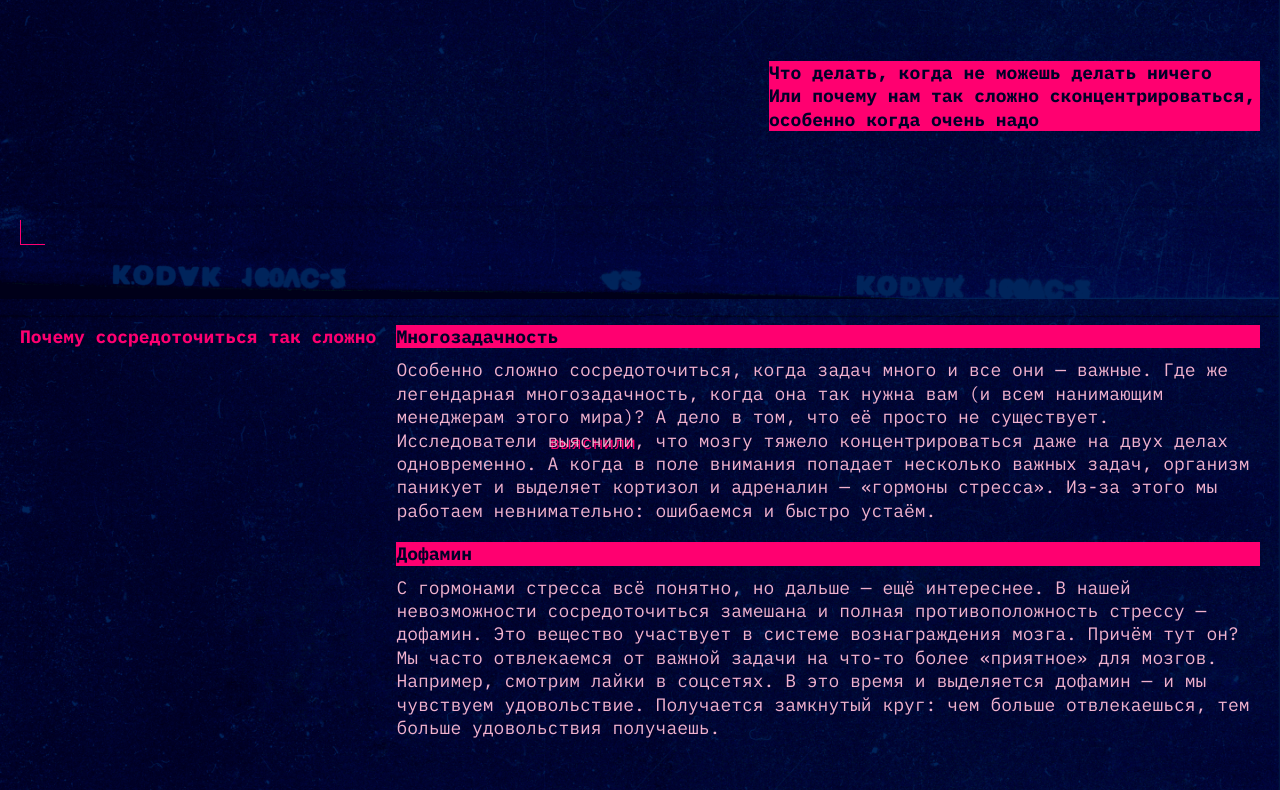
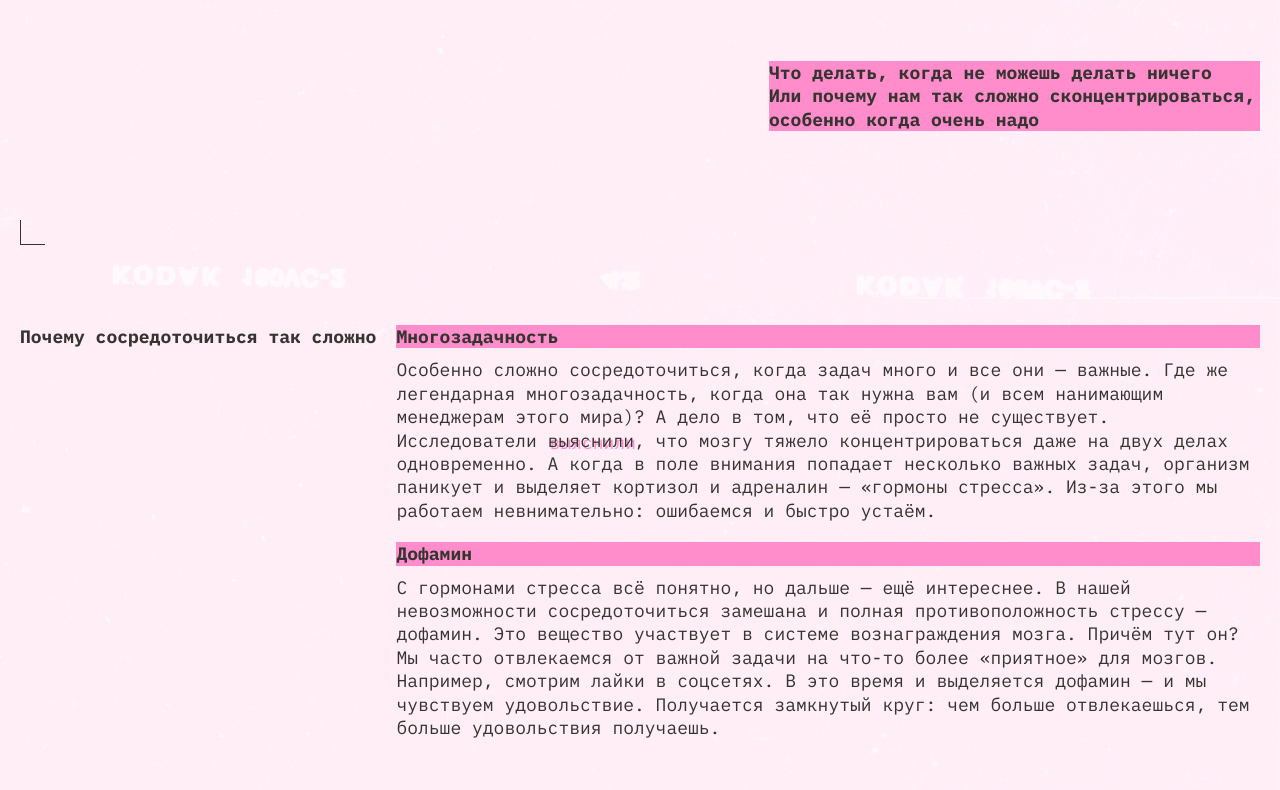
Before and after one commit to qustt/slozhno-sosredotochitsya, a plain HTML site: page index.html in a window 1280 px wide. Shown: the part 501-1291 px from the top of the page. Drawn offline with Linux system fonts and the light colour scheme.

Commit message:
1-st review

```diff
--- a/styles/dark.css
+++ b/styles/dark.css
@@ -4,9 +4,50 @@
   переключая тему
 */
 
+:root.theme_dark {
+  --accent-color: #ff0070;
+  --main-color: #000028;
+  /* Header */
+  --header-title-color: #db00ff;
+  --header-title-shadow: 4px 4px 0px #ff0070;
+  --corner-color: #ff0070;
+  --header-description-color: #000028;
+  --background-image: url(../images/cover-image-dark.png);
+  /* Кнопки header*/
+  --button-color: #ff0070;
+  --button-hover-color: rgba(255, 0, 112, 0.4);
+  /* Секция с текстом */
+  --section-title-color: #ff0070;
+  --section-link-shadow: 2px 2px 0px #ff0070;
+  --title-decor-color: #000028;
+  --card-description-color: #f1b2ce;
+  /* Шрифт */
+  --main-font: "IBM Plex Mono";
+  --main-font-size: 18px;
+}
+
 .page.theme_dark {
   /* сохраните этот селектор в приведённом виде.
     Так стили написанные ниже будут иметь больший вес,
     чем стили в медиазапросе предпочтений пользователя
   */
+  --accent-color: #ff0070;
+  --main-color: #000028;
+  /* Header */
+  --header-title-color: #db00ff;
+  --header-title-shadow: 4px 4px 0px #ff0070;
+  --corner-color: #ff0070;
+  --header-description-color: #000028;
+  --background-image: url(../images/cover-image-dark.png);
+  /* Кнопки header*/
+  --button-color: #ff0070;
+  --button-hover-color: rgba(255, 0, 112, 0.4);
+  /* Секция с текстом */
+  --section-title-color: #ff0070;
+  --section-link-shadow: 2px 2px 0px #ff0070;
+  --title-decor-color: #000028;
+  --card-description-color: #f1b2ce;
+  /* Шрифт */
+  --main-font: "IBM Plex Mono";
+  --main-font-size: 18px;
 }
--- a/styles/light.css
+++ b/styles/light.css
@@ -4,10 +4,85 @@
   переключая тему
 */
 
+:root.theme_light {
+  /* Переменные светлой темы */
+  --accent-color: #ff8dcb;
+  --main-color: #ffc2e6;
+  /* Header */
+  --header-title-color: #ffc2e6;
+  --header-title-shadow: 4px 4px 0px #ff0070;
+  --corner-color: #353430;
+  --header-description-color: #353430;
+  --background-image: url(../images/cover-image-light.png);
+  /* Кнопки header*/
+  --button-color: #353430;
+  --button-hover-color: rgba(50, 49, 45, 0.4);
+  /* Секция с текстом */
+  --section-title-color: #353430;
+  --section-link-shadow: 2px 2px 0px #ff8dcb;
+  --title-decor-color: #ff8dcb;
+  --card-description-color: #353430;
+  /* Шрифт */
+  --main-font: "IBM Plex Mono";
+  --main-font-size: 18px;
+}
+
 .page.theme_light {
   /* сохраните этот селектор в приведённом виде.
     Так стили написанные ниже будут иметь больший вес,
     чем стили в медиазапросе предпочтений пользователя
   */
-  --main-color: #FFF1F7;
+  /* Переменные светлой темы */
+  --accent-color: #ff8dcb;
+  --main-color: #ffc2e6;
+  /* Header */
+  --header-title-color: #ffc2e6;
+  --header-title-shadow: 4px 4px 0px #ff0070;
+  --corner-color: #353430;
+  --header-description-color: #353430;
+  --background-image: url(../images/cover-image-light.png);
+  /* Кнопки header*/
+  --button-color: #353430;
+  --button-hover-color: rgba(50, 49, 45, 0.4);
+  /* Секция с текстом */
+  --section-title-color: #353430;
+  --section-link-shadow: 2px 2px 0px #ff8dcb;
+  --title-decor-color: #ff8dcb;
+  --card-description-color: #353430;
+  /* Шрифт */
+  --main-font: "IBM Plex Mono";
+  --main-font-size: 18px;
 }
+
+.theme_light .header__rec {
+  display: none;
+}
+
+@media (prefers-color-scheme: light) {
+  :root {
+    /* Переменные светлой темы */
+    --accent-color: #ff8dcb;
+    --main-color: #ffc2e6;
+    /* Header */
+    --header-title-color: #ffc2e6;
+    --header-title-shadow: 4px 4px 0px #ff0070;
+    --corner-color: #353430;
+    --header-description-color: #353430;
+    --background-image: url(../images/cover-image-light.png);
+    /* Кнопки header*/
+    --button-color: #353430;
+    --button-hover-color: rgba(50, 49, 45, 0.4);
+    /* Секция с текстом */
+    --section-title-color: #353430;
+    --section-link-shadow: 2px 2px 0px #ff8dcb;
+    --title-decor-color: #ff8dcb;
+    --card-description-color: #353430;
+    /* Шрифт */
+    --main-font: "IBM Plex Mono";
+    --main-font-size: 18px;
+  }
+
+  .theme_auto .header__rec {
+    display: none;
+  }
+}
--- a/styles/style.css
+++ b/styles/style.css
@@ -22,20 +22,20 @@
 }
 
 .decorated-zone::before {
-  content: '';
+  content: "";
   width: 25px;
   height: 25px;
-  border-right: 1px solid var(--accent-color);
-  border-top: 1px solid var(--accent-color);
+  border-right: 1px solid var(--corner-color);
+  border-top: 1px solid var(--corner-color);
   margin: 0 0 40px auto;
 }
 
 .decorated-zone::after {
-  content: '';
+  content: "";
   width: 25px;
   height: 25px;
-  border-left: 1px solid var(--accent-color);
-  border-bottom: 1px solid var(--accent-color);
+  border-left: 1px solid var(--corner-color);
+  border-bottom: 1px solid var(--corner-color);
   margin: 31px auto 0 0;
 }
 
@@ -53,13 +53,13 @@
 }
 
 .header__rec::after {
-  content: '';
+  content: "";
   display: inline-block;
   width: 9px;
   height: 9px;
   background-color: var(--accent-color);
   border-radius: 100%;
-  filter: drop-shadow(0px 0px 4px #FF0070);
+  filter: drop-shadow(0px 0px 4px #ff0070);
   margin-left: 10px;
   margin-top: 0;
   margin-bottom: 2px;
@@ -73,7 +73,7 @@
 .header__title {
   justify-self: start;
   color: var(--header-title-color);
-  text-shadow: 4px 4px 0px var(--accent-color);
+  text-shadow: var(--header-title-shadow);
   font-family: var(--main-font);
   font-size: clamp(7.25rem, 7.0115rem + 1.0178vw, 7.5rem);
   font-style: normal;
@@ -89,7 +89,7 @@
   align-self: end;
   text-align: left;
   text-transform: lowercase;
-  color: var(--main-color);
+  color: var(--header-description-color);
   font-size: var(--main-font-size);
   max-width: 364px;
 }
@@ -100,7 +100,7 @@
 
 .title-decor {
   background-color: var(--accent-color);
-  color: #000028;
+  color: var(--header-description-color);
   font-family: var(--main-font);
   font-style: normal;
   font-weight: 700;
@@ -115,7 +115,7 @@
 
 .header__theme-menu-button {
   min-height: 26px;
-  color: var(--accent-color);
+  color: var(--button-color);
   padding-left: 13px;
   padding-right: 13px;
   background-color: transparent;
@@ -132,16 +132,16 @@
 }
 
 .header__theme-menu-button_active {
-  border: 1px solid #FF0070;
+  border: 1px solid var(--button-color);
   pointer-events: none;
 }
 
 .header__theme-menu-button:hover {
-  border: 1px solid rgba(255, 0, 112, 0.40);
+  border: 1px solid var(--button-hover-color);
 }
 
 .header__theme-menu-button:focus-visible {
-  border-bottom: 1px solid #FF0070;
+  border-bottom: 1px solid var(--button-color);
 }
 /* Ниже стили для секций с текстом */
 .section {
@@ -163,7 +163,7 @@
 .section__title {
   font-family: var(--main-font);
   font-size: var(--main-font-size);
-  color: var(--accent-color);
+  color: var(--section-title-color);
   font-style: normal;
   font-weight: 700;
   line-height: 23.4px;
@@ -178,7 +178,7 @@
 .section__description a {
   cursor: pointer;
   text-decoration: none;
-  text-shadow: 2px 2px 0px #FF0070;
+  text-shadow: var(--section-link-shadow);
 }
 
 .section__description a:hover {
@@ -221,7 +221,7 @@
   margin-block-end: 10px;
 }
 
-.section__description p:last-of-type{
+.section__description p:last-of-type {
   margin-block-end: 0;
 }
 
@@ -289,7 +289,7 @@
 
 .footer {
   display: grid;
-  grid grid-template-rows: repeat(3, auto);
+  grid-template-rows: repeat(3, auto);
   margin-block-start: 40px;
 }
 
@@ -307,7 +307,7 @@
 }
 
 @media screen and (width<768px) {
- .header__title{
+  .header__title {
     max-width: 355px;
   }
 
@@ -418,7 +418,7 @@
     row-gap: 20px;
     column-gap: 20px;
     grid-template-rows: repeat(4, auto);
-    grid-template-columns: repeat(3, minmax(230px,315px));
+    grid-template-columns: repeat(3, minmax(230px, 315px));
     grid-template-areas:
       "title title title"
       "sunset sunset ice-cream"
@@ -486,7 +486,6 @@
   .header::before {
     grid-area: top-angle;
     margin: 0 0 274px auto;
-
   }
 
   .header::after {
--- a/styles/variables.css
+++ b/styles/variables.css
@@ -4,11 +4,23 @@
 */
 
 :root {
-  --accent-color: #FF0070;
+  --accent-color: #ff0070;
   --main-color: #000028;
-  --main-font: 'IBM Plex Mono';
+  /* Header */
+  --header-title-color: #db00ff;
+  --header-title-shadow: 4px 4px 0px #ff0070;
+  --corner-color: #ff0070;
+  --header-description-color: #000028;
+  --background-image: url(../images/cover-image-dark.png);
+  /* Кнопки header*/
+  --button-color: #ff0070;
+  --button-hover-color: rgba(255, 0, 112, 0.4);
+  /* Секция с текстом */
+  --section-title-color: #ff0070;
+  --section-link-shadow: 2px 2px 0px #ff0070;
+  --title-decor-color: #000028;
+  --card-description-color: #f1b2ce;
+  /* Шрифт */
+  --main-font: "IBM Plex Mono";
   --main-font-size: 18px;
-  --background-image: url(../images/cover-image-dark.png);
-  --header-title-color: #DB00FF;
-  --card-description-color: #f1b2ce;
 }
```
Lines whose indentation alone changed are shown as unchanged.
